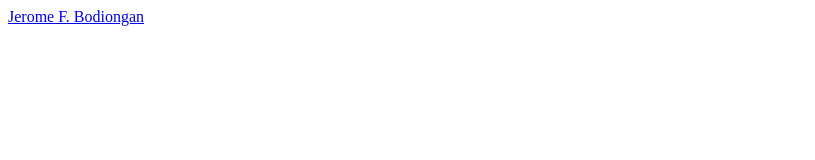
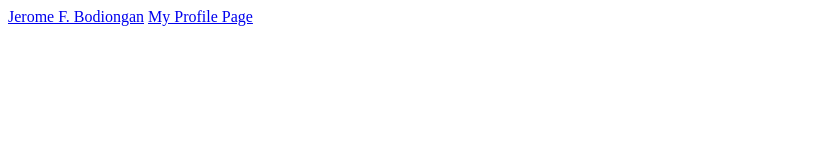
Before and after one commit to 202300046/202300046.github.io, a plain HTML site: page index.html in a window 1280 px wide. Shown: the top 160 px of the page, without its empty margins (0-815 px from the left). Drawn offline with Linux system fonts and the light colour scheme.

Commit message:
Update index.html

```diff
--- a/index.html
+++ b/index.html
@@ -5,6 +5,7 @@
     <meta name="viewport" content="width=device-width, initial-scale=1.0">
     <link rel="stylesheet" href="style.css">
     <a href="https://202300046.github.io">Jerome F. Bodiongan</a>
+    <a href="202300046.html">My Profile Page</a>
     <title>Document</title>
 </head>
 <body>
```
